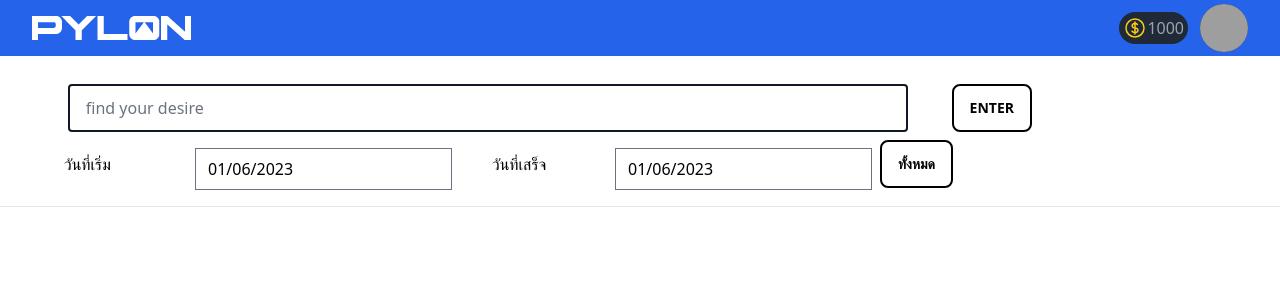
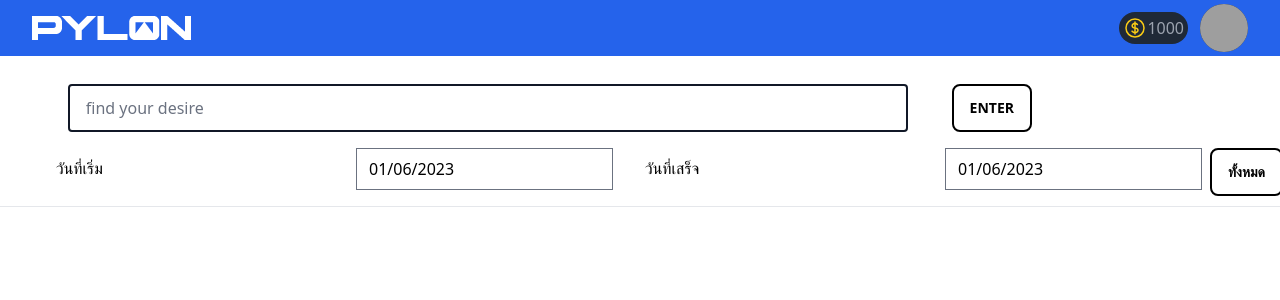
Before and after one commit to thatbeer/react_qcreport, a React (Create React App) app: page /side in a window 1280 px wide. Shown: the top 300 px of the page. Built offline with nearby package versions, Linux system fonts and the light colour scheme; sample sign-in values are in the browser's storage; grey boxes are pictures that could not be loaded.

Commit message:
edit side page datepicker box

```diff
--- a/src/page/SidePage.jsx
+++ b/src/page/SidePage.jsx
@@ -33,16 +33,20 @@ function SidePage() {
                     <button className='btn border-2 btn-primary'>enter</button>
                 </div>
                 <div className="bg-white flex flex-row mx-2">
-                    <div className="flex flex-row my-2  mx-2 justify-end w-5/6">
-                        <p1 className="px-6 py-1 mx-2 -2 w-[300px] h-[50px]">วันที่เริ่ม</p1>
-                        <DatePicker selected={startDate} onChange={(date) => setStartDate(date)} className="mx-2 w-auto"/>
-                        <p1 className="px-6 py-1 mx-2 -2 w-[300px] h-[50px]">วันที่เสร็จ</p1>
-                        <DatePicker selected={endDate} onChange={(date) => setEndDate(date)} />
+                    <div className="flex flex-col lg:flex-row my-2  mx-2 justify-end w-screen">
+                        <div className="flex flex-row">
+                            <p1 className="px-4 py-2 mx-2 lg:w-[300px] w-[180px] h-[50px]"><p1>วันที่เริ่ม</p1></p1>
+                            <DatePicker selected={startDate} onChange={(date) => setStartDate(date)} className="mx-2 w-auto"/>
+                        </div>
+                        <div className="flex flex-row">
+                            <p1 className="px-4 py-2 mx-2 lg:w-[300px] w-[180px] h-[50px]">วันที่เสร็จ</p1>
+                            <DatePicker selected={endDate} onChange={(date) => setEndDate(date)} className="mx-2 w-auto"/>
+                        </div>
 
 
+                   <button className='btn border-2 btn-primary'>ทั้งหมด</button>
                     </div>
 
-                   <button className='btn border-2 btn-primary'>ทั้งหมด</button>
 
                 </div>
             </div>
```
Also changed, not shown: 1 other file (tests, documents, lock files or other folders).
